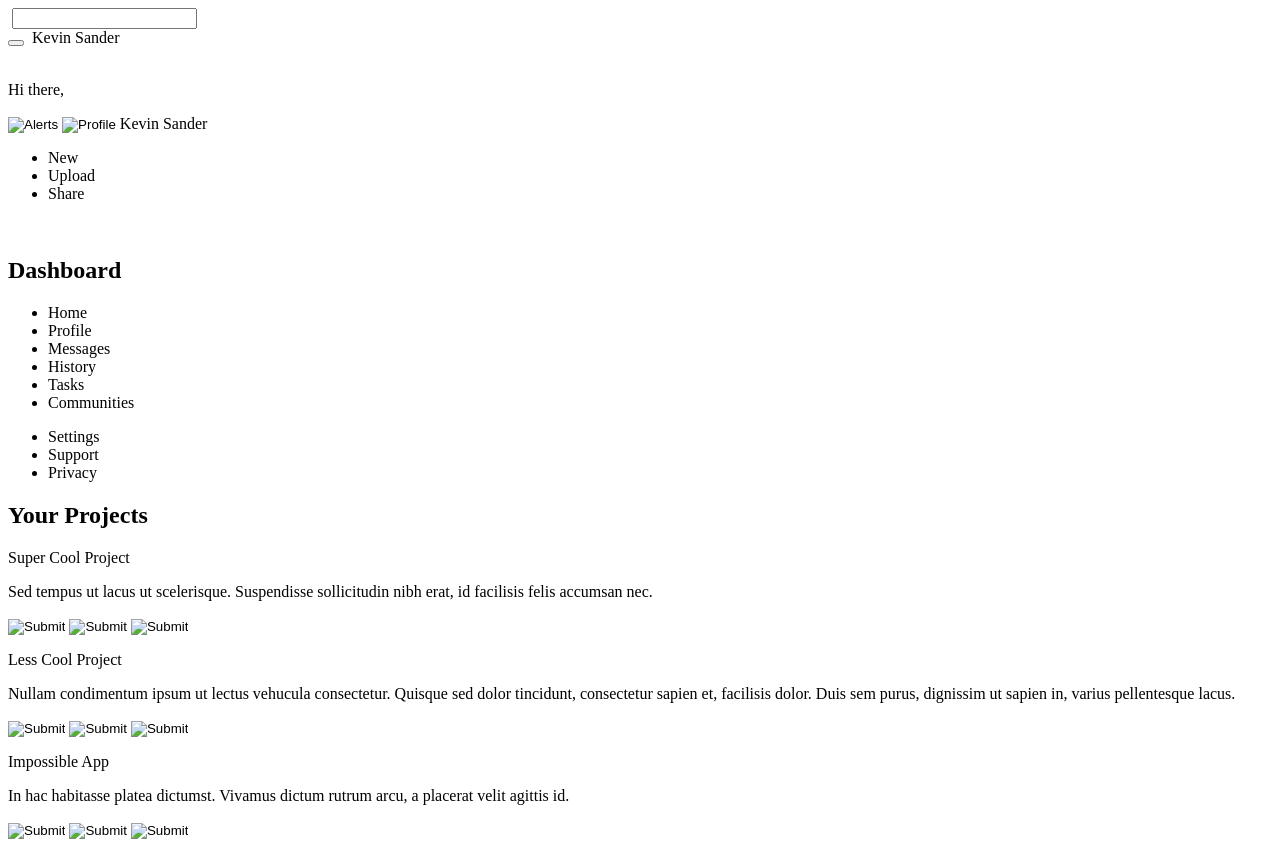
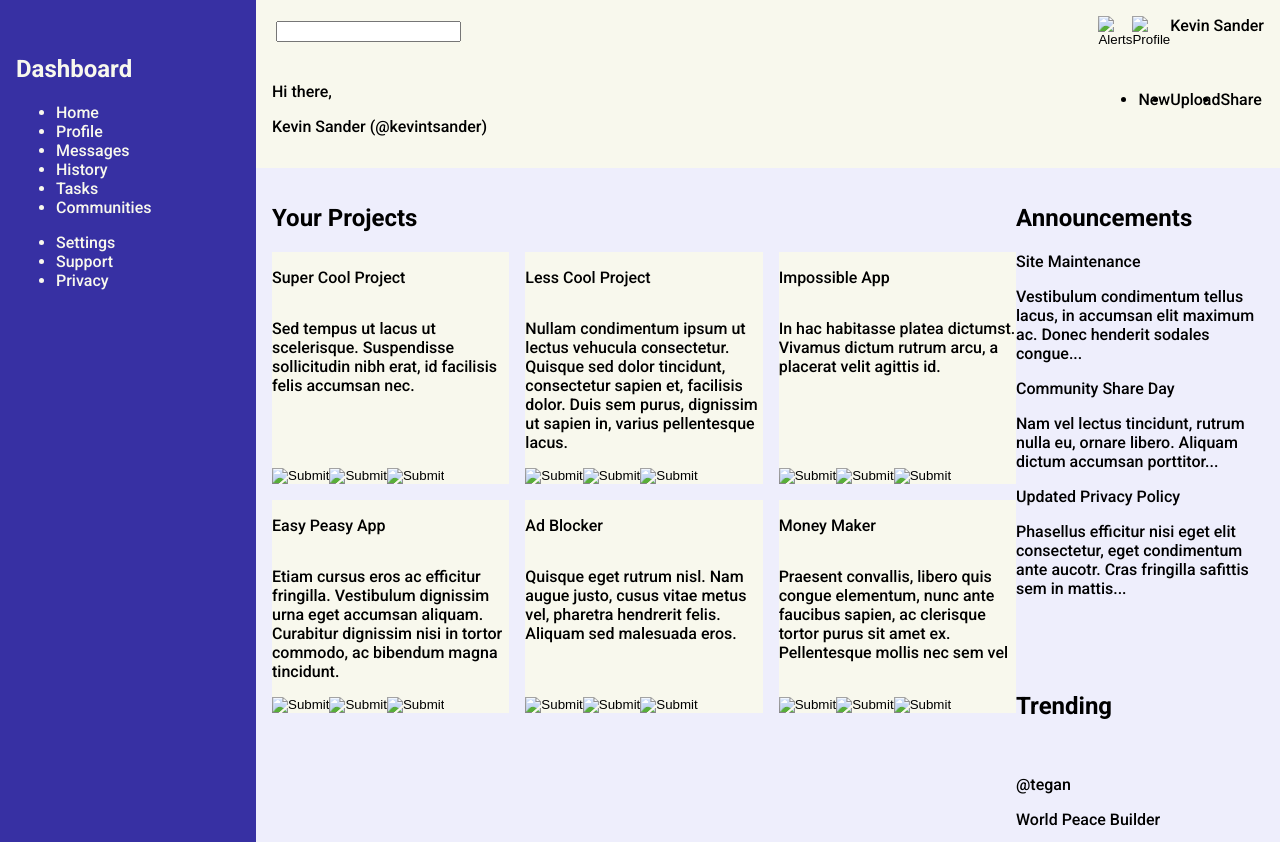
Before and after one commit to kevintsander/odin-admin-dashboard, a plain HTML site: page index.html in a window 1280 px wide. Shown: the top 842 px of the page. Drawn offline with Linux system fonts and the light colour scheme.

Commit message:
initial styling

```diff
--- a/index.html
+++ b/index.html
@@ -6,34 +6,31 @@
     <meta http-equiv="X-UA-Compatible" content="IE=edge">
     <meta name="viewport" content="width=device-width, initial-scale=1.0">
     <title>Dashboard</title>
+    <link rel="preconnect" href="https://fonts.googleapis.com">
+    <link rel="preconnect" href="https://fonts.gstatic.com" crossorigin>
+    <link href="https://fonts.googleapis.com/css2?family=Roboto:wght@300;500;700&display=swap" rel="stylesheet">
+    <link rel="stylesheet" href="style.css">
 </head>
 
 <body>
 
     <header>
-        <div class="top-bar">
-            <div class="top-search-bar">
+        <div class="search-bar">
             <img id="search-icon">
             <input type="search">
-            </div>
-            <div class="top-user-bar">
-                <button title="alerts" class="top-user-button"></button>
-                <img class="small-user-icon">
-                <span class="small-user-name">Kevin Sander</span>
-            </div>
         </div>
         <div class="welcome-bar">
             <div class="welcome">
                 <img class="welcome-user-icon">
                 <p class="welcome-intro">Hi there,</p>
-                <p class="welcome-user-name"></p>
+                <p class="welcome-user-name">Kevin Sander (@kevintsander)</p>
             </div>
-            <div class="actions"></div>
         </div>
-        <div class="user-nav-bar">
+        <div class="user-bar">
             <input id="alerts" type="image" class="user-nav-button" alt="Alerts">
             <input id="profile" type="image" class="user-nav-button" alt="Profile">
             <span class="user-nav-name">Kevin Sander</span>
+        </div>
         <div class="actions-bar">
             <ul>
                 <li>New</li>
@@ -65,7 +62,7 @@
             </ul>
         </div>
     </nav>
-    <div class="content">
+    <main class="content">
         <div class="projects">
             <h2>Your Projects</h2>
             <div class="project-cards">
--- /dev/null
+++ b/style.css
@@ -0,0 +1,114 @@
+:root {
+    --main-color: #3730a3;
+    --main-color-text: #f8f8ed;
+    --card-bg: #f8f8ed;
+    --content-bg: #eeeefc;
+    --secondary-color: #30a371;
+
+}
+
+body {
+    margin: 0;
+    font-family: 'Roboto', sans-serif;
+    display: grid;
+    grid-template-columns: 1fr 4fr;
+    grid-template-areas:
+        "nav header"
+        "nav content";
+
+}
+
+nav {
+    padding: 1rem;
+    color: var(--main-color-text);
+    background-color: var(--main-color);
+
+    grid-area: nav;
+}
+
+header {
+    padding: 1rem;
+
+    background-color: var(--card-bg);
+    grid-area: header;
+
+    display: grid;
+    grid-template-columns: 1fr min-content;
+    grid-template-areas:
+        "search user"
+        "welcome actions";
+    align-items: center;
+}
+
+.search-bar {
+    grid-area: search;
+    justify-self: start;
+}
+
+.user-bar {
+    grid-area: user;
+
+    display: flex;
+    justify-self: end;
+}
+
+.user-nav-name {
+    white-space: nowrap;
+    justify-self: end;
+}
+
+.welcome-bar {
+    grid-area: welcome;
+    justify-self: start;
+}
+
+.actions-bar {
+    grid-area: actions;
+}
+
+.actions-bar ul {
+    display: flex;
+}
+
+.content {
+    padding: 1rem;
+    background-color: var(--content-bg);
+
+    grid-area: content;
+
+    display: grid;
+    grid-template-columns: 3fr 1fr;
+    grid-template-rows: 1fr 1fr;
+    grid-template-areas:
+        "projects announcements"
+        "projects trending";
+}
+
+.projects {
+    grid-area: projects;
+}
+
+.project-cards {
+    display: grid;
+    grid-template-columns: repeat(auto-fit, minmax(200px, 1fr));
+    gap: 1rem;
+}
+
+.project-card {
+    background-color: var(--card-bg);
+
+    display: grid;
+    grid-template-rows: min-content auto min-content;
+}
+
+.project-card-actions {
+    display: flex;
+}
+
+.announcements {
+    grid-area: announcements;
+}
+
+.trending {
+    grid-area: trending;
+}
```
Lines whose indentation alone changed are shown as unchanged.
